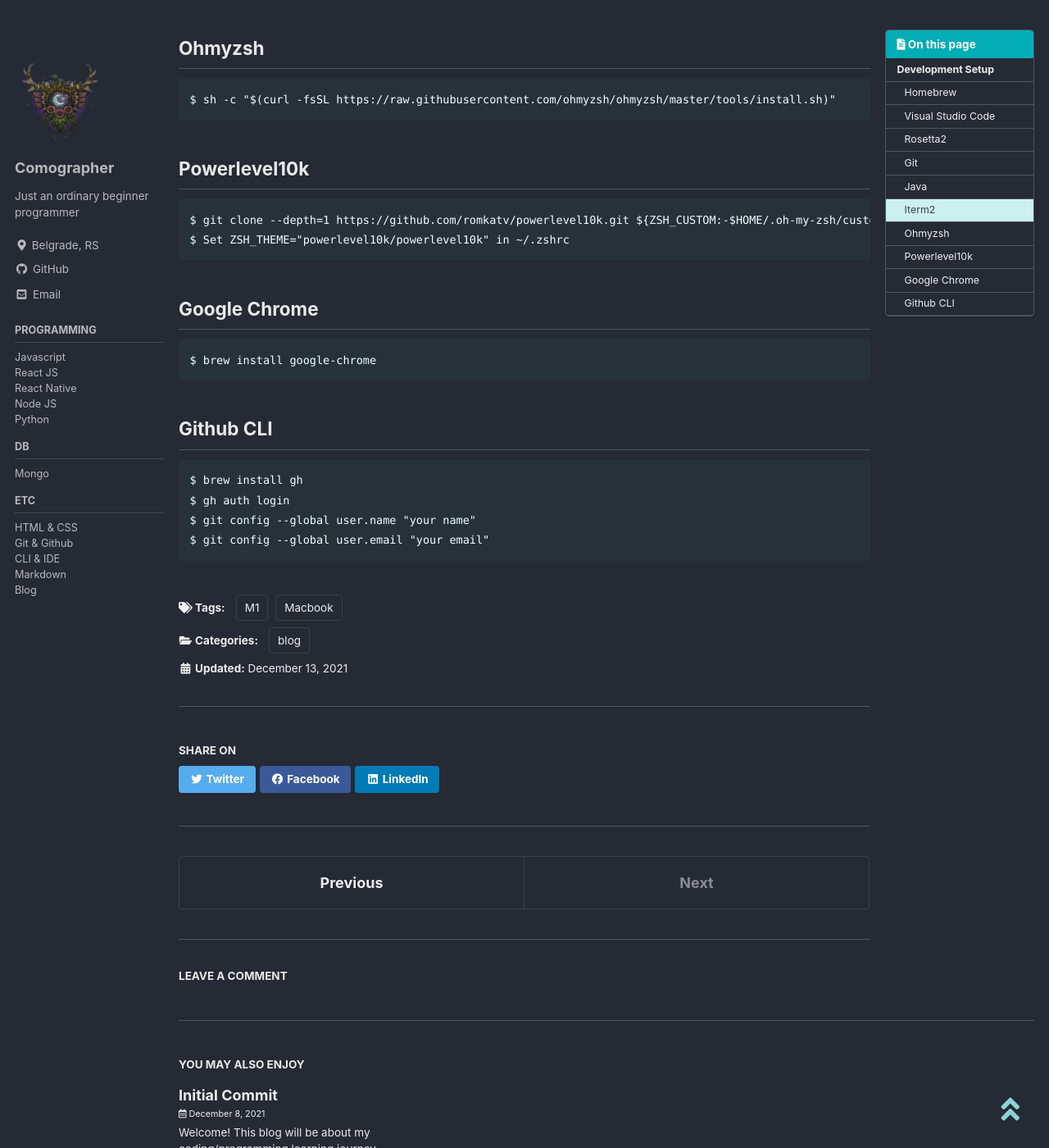
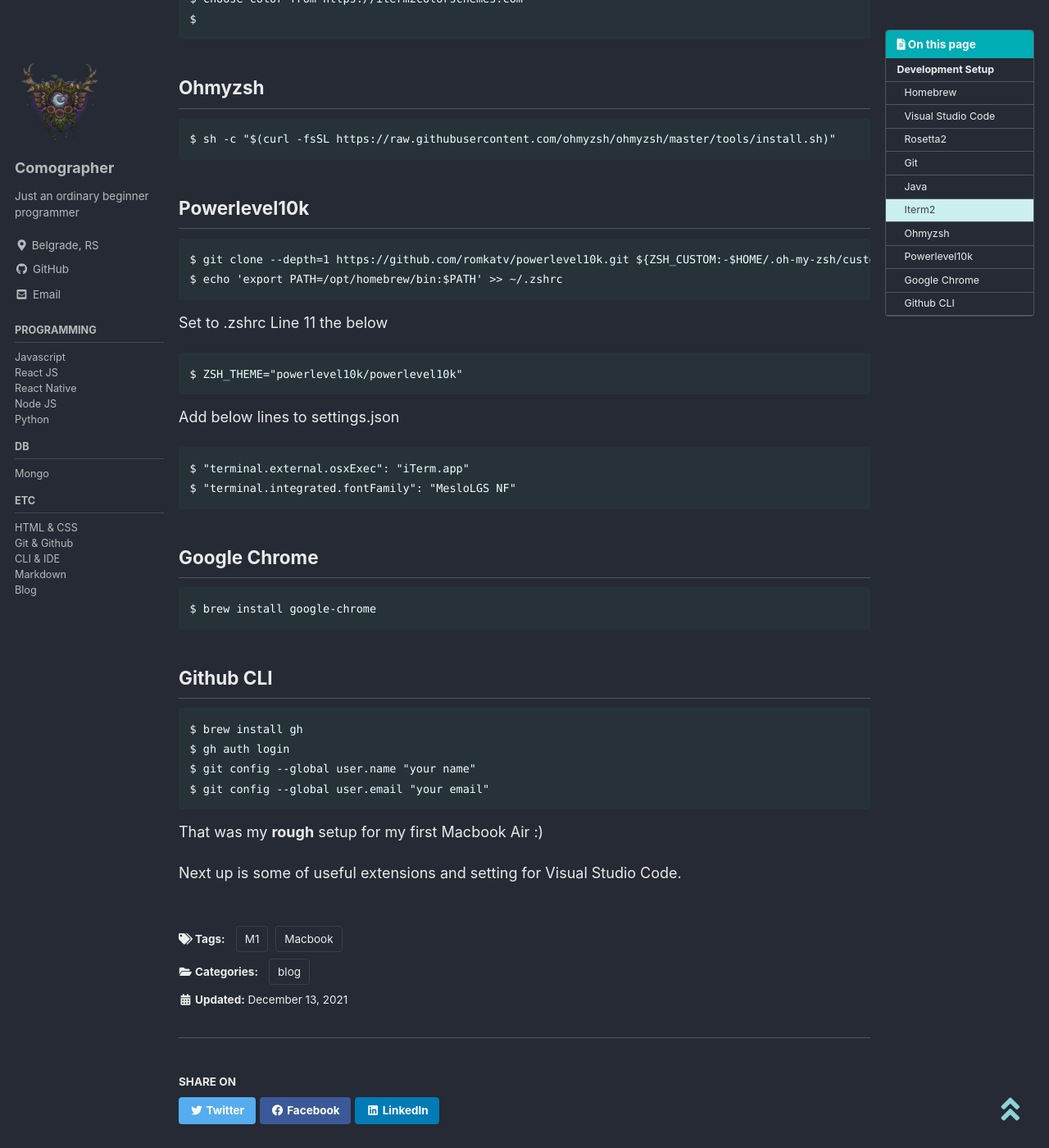
Before and after one commit to comographer/comographer.github.io, a Jekyll site: the page built from _posts/blog/2021-12-13-m1 mac setup.md, in a window 1280 px wide and 1400 px high, scrolled down 2034 px. Shown: the whole window at 82% size. Built offline with Jekyll 4.4.1, drawn with Linux system fonts in a browser that asks for light colours; cached includes are drawn as plain includes; comment, search, counter and statistics services are not loaded; some of the changed text lies outside the part shown.

Commit message:
second post done

````diff
--- a/_posts/blog/2021-12-13-m1 mac setup.md
+++ b/_posts/blog/2021-12-13-m1 mac setup.md
@@ -84,6 +84,8 @@ $ brew install adoptopenjdk14
 
 ```
 $ brew install --cask iterm2
+$ choose color from https://iterm2colorschemes.com
+$
 ```
 
 ## Ohmyzsh
@@ -96,7 +98,20 @@ $ sh -c "$(curl -fsSL https://raw.githubusercontent.com/ohmyzsh/ohmyzsh/master/t
 
 ```
 $ git clone --depth=1 https://github.com/romkatv/powerlevel10k.git ${ZSH_CUSTOM:-$HOME/.oh-my-zsh/custom}/themes/powerlevel10k
-$ Set ZSH_THEME="powerlevel10k/powerlevel10k" in ~/.zshrc
+$ echo 'export PATH=/opt/homebrew/bin:$PATH' >> ~/.zshrc
+```
+
+Set to .zshrc Line 11 the below
+
+```
+$ ZSH_THEME="powerlevel10k/powerlevel10k"
+```
+
+Add below lines to settings.json
+
+```
+$ "terminal.external.osxExec": "iTerm.app"
+$ "terminal.integrated.fontFamily": "MesloLGS NF"
 ```
 
 ## Google Chrome
@@ -113,3 +128,7 @@ $ gh auth login
 $ git config --global user.name "your name"
 $ git config --global user.email "your email"
 ```
+
+That was my **rough** setup for my first Macbook Air :)
+
+Next up is some of useful extensions and setting for Visual Studio Code.
````
